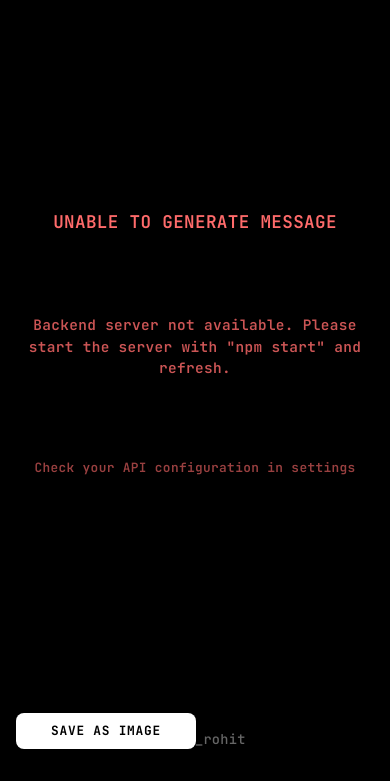
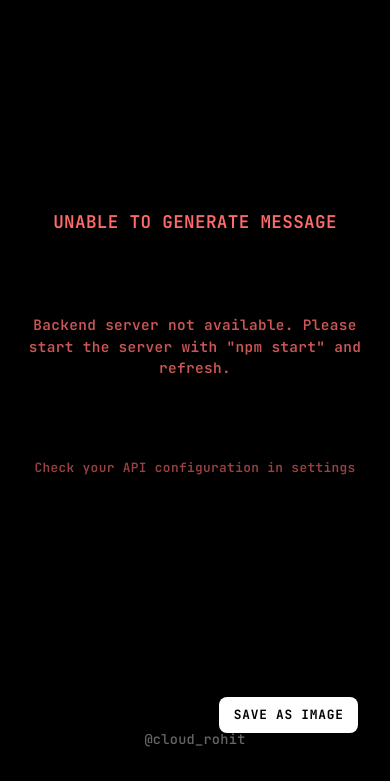
Before and after one commit to broogle/trigger, a website: page index.html in a window 390 px wide. Shown: the part 63-844 px from the top of the page. Drawn offline with Linux system fonts and the light colour scheme; no server answers; files whose address does not match are found by name.

Commit message:
Refine save button styles in index.html for improved layout on small tablets and phones, ensuring proper flow and centering.

```diff
--- a/index.html
+++ b/index.html
@@ -159,12 +159,11 @@
                 font-size: 0.9rem;
             }
 
-            /* Place save button bottom-left on small tablets to avoid footer */
+            /* On small tablets, put the button in normal flow below the footer */
             .save-image-btn {
-                bottom: 4.25rem;
-                left: 1rem;
-                right: auto;
-                top: auto;
+                position: static;
+                display: block;
+                margin: 0.75rem auto 1rem;
             }
         }
 
@@ -197,12 +196,11 @@
                 font-size: 0.75rem;
             }
 
-            /* Place save button bottom-left on phones */
+            /* On phones, keep button in normal flow and centered */
             .save-image-btn {
-                bottom: 4.75rem;
-                left: 1rem;
-                right: auto;
-                top: auto;
+                position: static;
+                display: block;
+                margin: 0.75rem auto 1rem;
             }
         }
 
```
